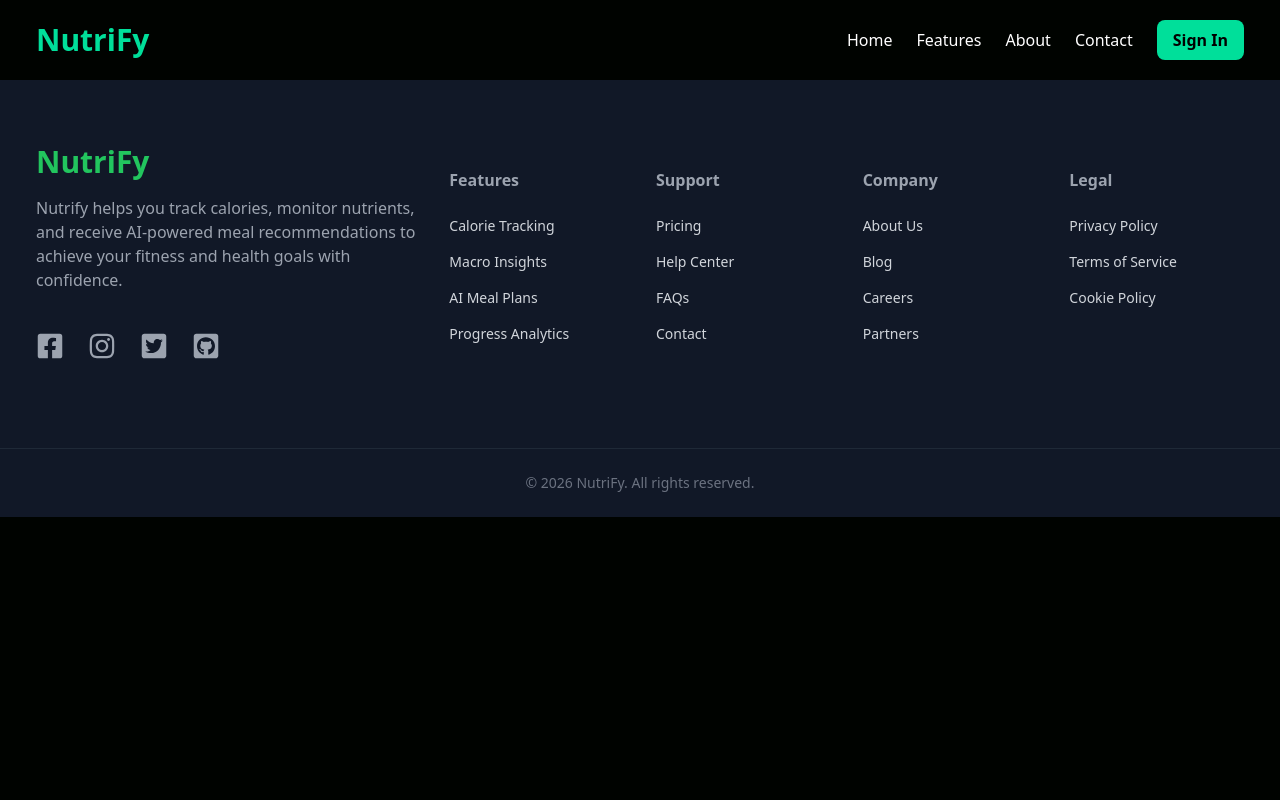
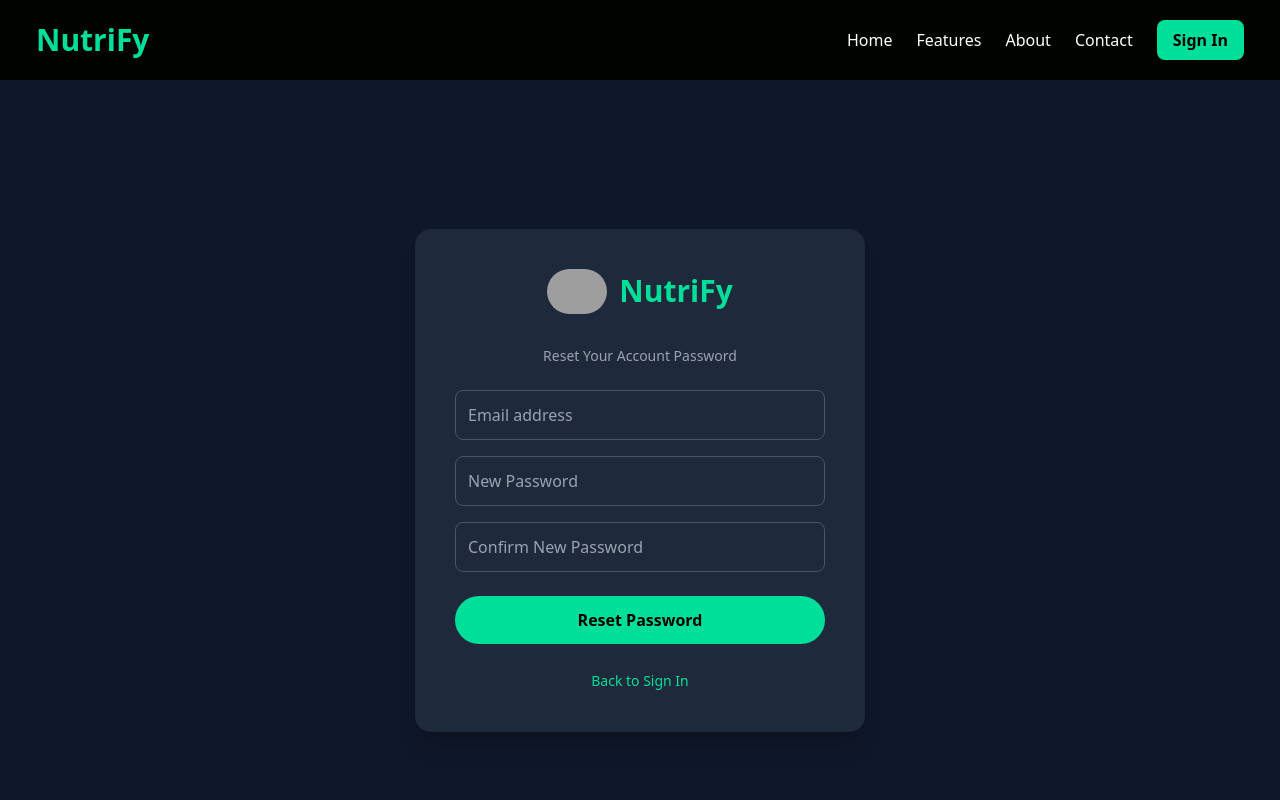
Before and after one commit to akansha598/Nutri-Fy, a React (Create React App) app in the folder NutriFy_Frontend/: page /reset-password in a window 1280 px wide. Shown: the top 800 px of the page. Built offline with nearby package versions, Linux system fonts and the light colour scheme; grey boxes are pictures that could not be loaded.

Commit message:
remove proxy server and add live backend url

```diff
--- a/NutriFy_Frontend/src/App.js
+++ b/NutriFy_Frontend/src/App.js
@@ -16,6 +16,7 @@ import EditProfile from "./components/EditProfile";
 import Recommendation from "./components/Recommendation";
 import TrackProfile from "./components/TrackProfile";
 import Analyze from "./components/Analyze";
+import ResetPassword from "./components/ResetPassword";
 
 
 import { ToastContainer } from "react-toastify";
@@ -93,6 +94,7 @@ function App() {
         <Route path="/recommendations" element={<Recommendation />} />
         <Route path="/track-profile" element={<TrackProfile />} />
         <Route path="/analyze" element={<Analyze />} />
+        <Route path="/reset-password" element={<ResetPassword />} />
       </Routes>
 
       <Footer />
--- a/NutriFy_Frontend/src/SignIn.jsx
+++ b/NutriFy_Frontend/src/SignIn.jsx
@@ -25,7 +25,9 @@ export default function SignIn() {
     try {
       dispatch(signInStart());
 
-      const res = await fetch('/api/auth/login', {
+      const baseUrl = process.env.REACT_APP_API_URL || '';
+
+      const res = await fetch(`${baseUrl}/api/auth/login` , {
         method: 'POST',
         headers: { 'Content-Type': 'application/json' },
         body: JSON.stringify(formData),
@@ -138,6 +140,16 @@ export default function SignIn() {
               </span>
             </Link>
           </div>
+
+          <div className='flex gap-2 items-center justify-center pt-2'>
+
+            <Link to='/reset-password'>
+              <span className='text-[#00df9a] text-sm hover:underline'>
+                Forget Password
+              </span>
+            </Link>
+          </div>
+
         </form>
       </div>
 
--- a/NutriFy_Frontend/src/SignUp.jsx
+++ b/NutriFy_Frontend/src/SignUp.jsx
@@ -4,6 +4,9 @@ import { toast } from 'react-toastify';
 import Food2 from './assets/Food2.jpg';
 
 export default function SignUp() {
+
+  const baseUrl = process.env.REACT_APP_API_URL || '';
+
   const [formData, setFormData] = useState({
     gender: '',
     health_condition: 'healthy' // Default value
@@ -39,7 +42,7 @@ export default function SignUp() {
     try {
       setLoading(true);
 
-      const res = await fetch('/api/auth/signup', {
+      const res = await fetch(`${baseUrl}/api/auth/signup`, {
         method: 'POST',
         headers: { 'Content-Type': 'application/json' },
         body: JSON.stringify({
--- a/NutriFy_Frontend/src/components/Analyze.jsx
+++ b/NutriFy_Frontend/src/components/Analyze.jsx
@@ -33,7 +33,8 @@ const Analyze = () => {
   useEffect(() => {
     const fetchFoodList = async () => {
       try {
-        const res = await fetch("http://localhost:5000/api/fooditems/food-list");
+        const baseUrl = process.env.REACT_APP_API_URL || '';
+        const res = await fetch(`${baseUrl}/api/fooditems/food-list`);
         const data = await res.json();
 
         if (res.ok) {
@@ -98,7 +99,8 @@ const Analyze = () => {
         return setError("Please enter a food name");
       }
 
-      const res = await fetch("http://localhost:5000/api/enrich/enrich", {
+      const baseUrl = process.env.REACT_APP_API_URL || '';
+      const res = await fetch(`${baseUrl}/api/enrich/enrich`, {
         method: "POST",
         headers: {
           "Content-Type": "application/json",
@@ -134,7 +136,8 @@ const Analyze = () => {
         return setError("Please enter a food name first");
       }
 
-      const res = await fetch("http://localhost:5000/api/enrich/enrich", {
+      const baseUrl = process.env.REACT_APP_API_URL || '';
+      const res = await fetch(`${baseUrl}/api/enrich/enrich`, {
         method: "POST",
         headers: {
           "Content-Type": "application/json",
@@ -154,8 +157,9 @@ const Analyze = () => {
       alert("✅ Food successfully added to dataset!");
       setFoodData(data.data);
 
+
       const updatedRes = await fetch(
-        "http://localhost:5000/api/fooditems/food-list"
+        `${baseUrl}/api/fooditems/food-list`
       );
       const updatedData = await updatedRes.json();
 
--- a/NutriFy_Frontend/src/components/EditProfile.jsx
+++ b/NutriFy_Frontend/src/components/EditProfile.jsx
@@ -47,7 +47,8 @@ const EditProfile = () => {
     e.preventDefault();
 
     try {
-      const res = await fetch("/api/auth/update-profile", {
+      const baseUrl = process.env.REACT_APP_API_URL || '';
+      const res = await fetch(`${baseUrl}/api/auth/update-profile`, {
         method: "PATCH",
         headers: {
           "Content-Type": "application/json",
--- a/NutriFy_Frontend/src/components/Navbar.jsx
+++ b/NutriFy_Frontend/src/components/Navbar.jsx
@@ -13,7 +13,8 @@ const Navbar = () => {
 
   const handleSignOut = async () => {
     try {
-      const res = await fetch('/api/auth/signout', {
+      const baseUrl = process.env.REACT_APP_API_URL || '';
+      const res = await fetch(`${baseUrl}/api/auth/signout`, {
         method: 'POST',
       });
 
--- a/NutriFy_Frontend/src/components/Recommendation.jsx
+++ b/NutriFy_Frontend/src/components/Recommendation.jsx
@@ -13,7 +13,8 @@ const Recommendation = () => {
   useEffect(() => {
     const fetchRecommendations = async () => {
       try {
-        const res = await fetch("/api/recommend", {
+        const baseUrl = process.env.REACT_APP_API_URL || '';
+        const res = await fetch(`${baseUrl}/api/recommend`, {
           method: "POST",
           headers: {
             "Content-Type": "application/json",
--- /dev/null
+++ b/NutriFy_Frontend/src/components/ResetPassword.jsx
@@ -0,0 +1,121 @@
+import React, { useState } from 'react';
+import { useNavigate, Link } from 'react-router-dom';
+import { toast } from 'react-toastify';
+import Food2 from '../assets/Food2.jpg'; // Adjust path if asset is in parent folder
+
+export default function ResetPassword() {
+  const [formData, setFormData] = useState({
+    email: '',
+    newPassword: '',
+    confirmPassword: ''
+  });
+  const [loading, setLoading] = useState(false);
+  const navigate = useNavigate();
+
+  const handleChange = (e) => {
+    setFormData({ ...formData, [e.target.id]: e.target.value.trim() });
+  };
+
+  const handleSubmit = async (e) => {
+    e.preventDefault();
+    const { email, newPassword, confirmPassword } = formData;
+
+    // 1. Validation
+    if (!email || !newPassword || !confirmPassword) {
+      return toast.error('Please fill out all fields!');
+    }
+
+    if (newPassword !== confirmPassword) {
+      return toast.error('Passwords do not match!');
+    }
+
+    try {
+      setLoading(true);
+
+      // 2. Use the dynamic Base URL environment logic
+      const baseUrl = process.env.REACT_APP_API_URL || '';
+
+      const res = await fetch(`${baseUrl}/api/auth/reset-password`, {
+        method: 'PATCH', // Matching your Thunder Client screenshot method
+        headers: { 'Content-Type': 'application/json' },
+        body: JSON.stringify({
+          email,
+          newPassword
+        }),
+      });
+
+      const data = await res.json();
+      setLoading(false);
+
+      if (!res.ok) {
+        return toast.error(data.message || 'Failed to reset password.');
+      }
+
+      toast.success('Password reset successfully! 🔑');
+      navigate('/sign-in');
+
+    } catch (err) {
+      setLoading(false);
+      toast.error('Network error. Please try again.');
+    }
+  };
+
+  return (
+    <section className='flex items-center justify-center min-h-screen bg-[#0f172a] text-white py-10'>
+      <form
+        onSubmit={handleSubmit}
+        className='flex flex-col gap-4 w-[450px] p-10 bg-[#1e293b] rounded-2xl shadow-xl'
+      >
+        <div className='flex items-center justify-center gap-3 pb-4'>
+          <img src={Food2} height={60} width={60} alt="logo" className="rounded-full" />
+          <span className='text-[#00df9a] text-3xl font-bold'>NutriFy</span>
+        </div>
+
+        <h2 className="text-center text-gray-400 text-sm mb-2">Reset Your Account Password</h2>
+
+        <input
+          type="email"
+          placeholder='Email address'
+          className='border border-gray-600 bg-transparent p-3 rounded-lg focus:outline-none focus:border-[#00df9a]'
+          id='email'
+          onChange={handleChange}
+          value={formData.email}
+        />
+
+        <input
+          type="password"
+          placeholder='New Password'
+          className='border border-gray-600 bg-transparent p-3 rounded-lg focus:outline-none focus:border-[#00df9a]'
+          id='newPassword'
+          onChange={handleChange}
+          value={formData.newPassword}
+        />
+
+        <input
+          type="password"
+          placeholder='Confirm New Password'
+          className='border border-gray-600 bg-transparent p-3 rounded-lg focus:outline-none focus:border-[#00df9a]'
+          id='confirmPassword'
+          onChange={handleChange}
+          value={formData.confirmPassword}
+        />
+
+        <button
+          type='submit'
+          disabled={loading}
+          className='bg-[#00df9a] text-black font-semibold py-3 rounded-full hover:bg-green-400 transition mt-2'
+        >
+          {loading ? "Updating Password..." : "Reset Password"}
+        </button>
+
+        <div className='flex gap-2 items-center justify-center pt-2'>
+          <Link to='/sign-in'>
+            <span className='text-[#00df9a] text-sm hover:underline'>
+              Back to Sign In
+            </span>
+          </Link>
+        </div>
+      </form>
+    </section>
+  );
+}
--- a/NutriFy_Frontend/src/components/TakeInput.jsx
+++ b/NutriFy_Frontend/src/components/TakeInput.jsx
@@ -194,7 +194,8 @@ const TakeInput = () => {
   useEffect(() => {
     const fetchFoods = async () => {
       try {
-        const response = await axios.get("api/fooditems/food-list");
+        const baseUrl = process.env.REACT_APP_API_URL || '';
+        const response = await axios.get(`${baseUrl}/api/fooditems/food-list`);
         setFoodList(response.data);
       } catch (err) {
         console.error("Could not load food list:", err);
@@ -256,7 +257,8 @@ const TakeInput = () => {
     const userEmail = currentUser?.user?.email || currentUser?.email;
 
     try {
-      const response = await axios.post("/api/parse-meal-description", {
+      const baseUrl = process.env.REACT_APP_API_URL || '';
+      const response = await axios.post(`${baseUrl}/api/parse-meal-description`, {
         description: trimmed,
         mealType,
         email: userEmail
@@ -336,7 +338,8 @@ const TakeInput = () => {
     console.log("MEAL DATA PREPARED (Manual + AI Parsed):", mealData);
 
     try {
-      const response = await axios.post("api/meals/add", mealData);
+      const baseUrl = process.env.REACT_APP_API_URL || '';
+      const response = await axios.post(`${baseUrl}/api/meals/add`, mealData);
       if (response.data) {
         toast.success("✅ Success! Your daily meals have been logged.");
         setMeals({
--- a/NutriFy_Frontend/src/components/TrackProfile.jsx
+++ b/NutriFy_Frontend/src/components/TrackProfile.jsx
@@ -248,8 +248,8 @@ const TrackProfile = () => {
       try {
         // Get user email from localStorage or use fallback
         const userEmail = currentUser.email;
-
-        const response = await fetch(`http://localhost:5000/api/track/${userEmail}`);
+        const baseUrl = process.env.REACT_APP_API_URL || '';
+        const response = await fetch(`${baseUrl}/api/track/${userEmail}`);
 
         if (!response.ok) {
           throw new Error("Failed to fetch tracking data");
```
Also changed, not shown: 1 other file (tests, documents, lock files or other folders).
